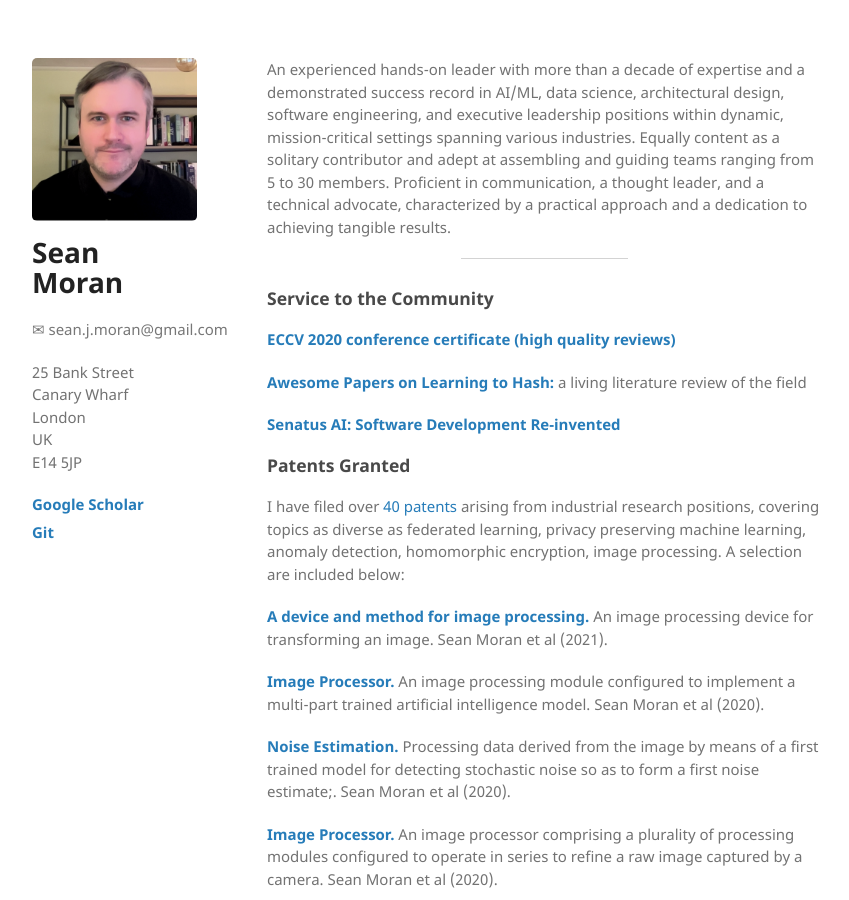
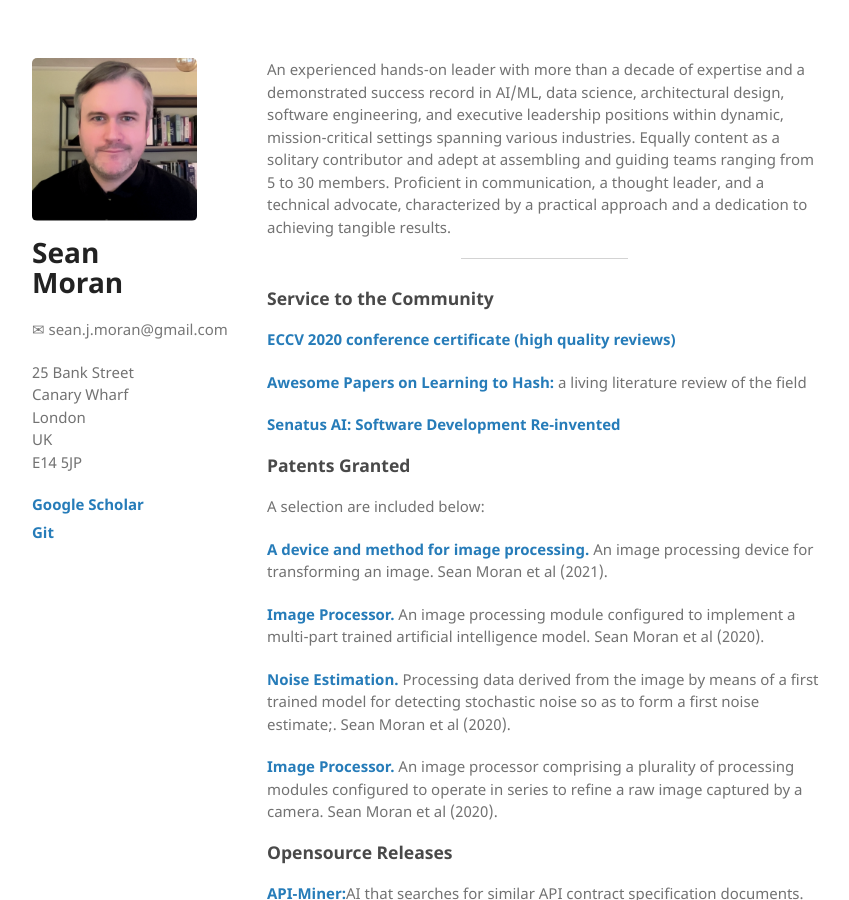
Before and after one commit to sjmoran/sjmoran.github.io, a Jekyll site: the page built from index.html, in a window 1280 px wide and 900 px high. Shown: the whole window, without its empty margins (26-875 px from the left). Built offline with Jekyll 4.4.1, drawn with Linux system fonts in a browser that asks for light colours.

Commit message:
Update index.html

```diff
--- a/index.html
+++ b/index.html
@@ -18,7 +18,7 @@ An experienced hands-on leader with more than a decade of expertise and a demons
 
 <h3 id="published-and-presented-work">Patents Granted</h3>
 
-<p>I have filed over <a target="_blank" href="https://scholar.google.co.uk/citations?user=nbw0rIUAAAAJ&hl=en">40 patents</a> arising from industrial research positions, covering topics as diverse as federated learning, privacy preserving machine learning, anomaly detection, homomorphic encryption, image processing. A selection are included below:</p>
+<p>A selection are included below:</p>
 
 <p><strong><a target="_blank" href="https://patentimages.storage.googleapis.com/00/f5/06/cc3f0f942174df/WO2021093956A1.pdf">A device and method for image processing. </a></strong>An image processing device for transforming an image. Sean Moran et al (2021).
 <br /></p>
```
